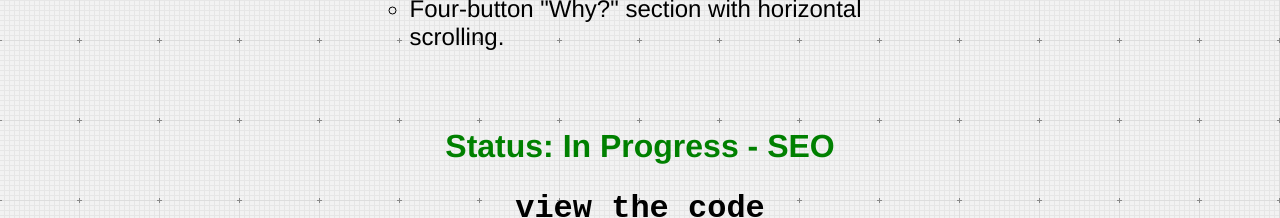
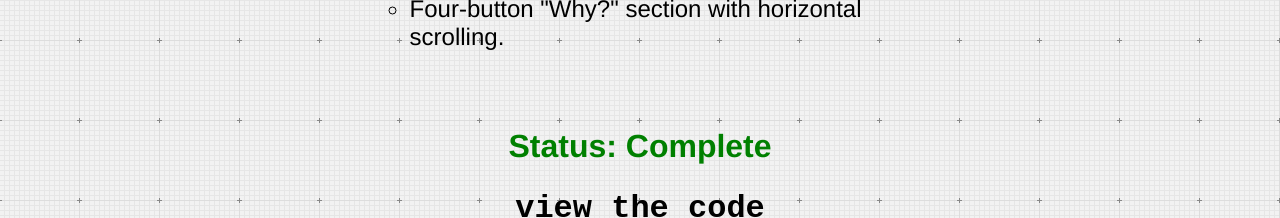
Before and after one commit to austin-duvall/built-by-austin, a React (Create React App) app: page /projects in a window 1280 px wide. Shown: the part 4440-4658 px from the top of the page. Built offline with nearby package versions, Linux system fonts and the light colour scheme; no server answers.

Commit message:
projects - dmc complete

```diff
--- a/src/components/projects/dmc/DMC.js
+++ b/src/components/projects/dmc/DMC.js
@@ -15,7 +15,7 @@ export default function DMC() {
           <li>Easy editing of employees and locations via components.</li>
           <li>Four-button "Why?" section with horizontal scrolling.</li>
         </ul>
-        <h4>Status: In Progress - SEO</h4>
+        <h4>Status: Complete</h4>
         <ViewCode url='austin-duvall/dmc' />
       </article>
     </div>
```
